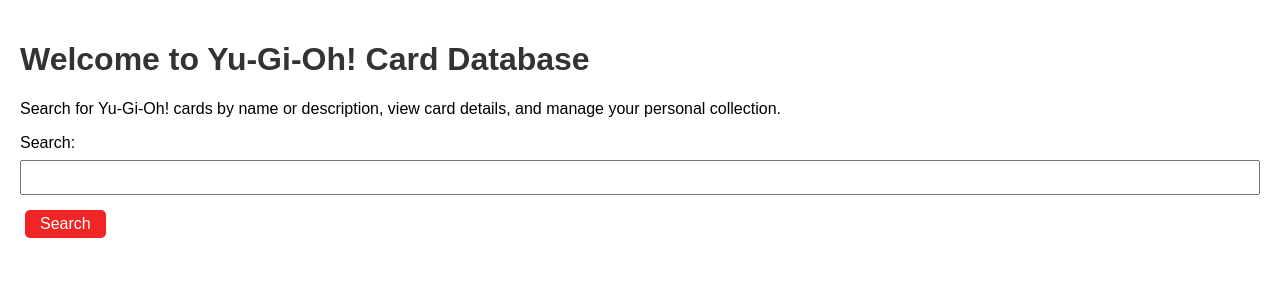
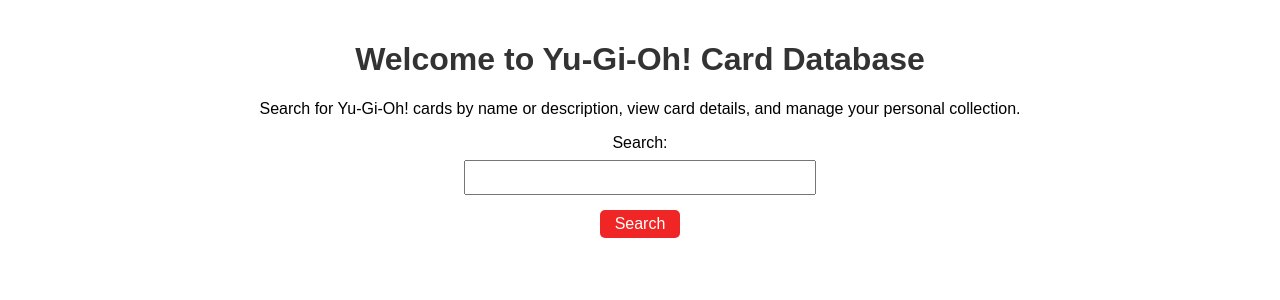
Before and after one commit to vrudyy/yugioh-webapp, a Flask app: page / in a window 1280 px wide. Shown: the part 46-346 px from the top of the page. Run offline with Flask 3, Linux system fonts and the light colour scheme.

Commit message:
fixing bugs

```diff
--- a/static/css/styles.css
+++ b/static/css/styles.css
@@ -111,6 +111,17 @@
   border: 3px solid #555;
 }
 
+.main_page_form {
+    display: flex;
+    flex-direction: column;
+    justify-content: center;
+    align-items: center;
+    text-align: center;
+}
+
+.main_page {
+    text-align:center;
+}
 /* Center the form on the screen */
 .form-container {
     display: flex;
--- a/templates/index.html
+++ b/templates/index.html
@@ -4,11 +4,17 @@
 {% block title %}Welcome to Yu-Gi-Oh! Card Database{% endblock %}
 
 {% block content %}
+<div class="main_page">
     <h1>Welcome to Yu-Gi-Oh! Card Database</h1>
     <p>Search for Yu-Gi-Oh! cards by name or description, view card details, and manage your personal collection.</p>
+    <div class="main_page_form">
         <form action="/search" method="get">
             <label for="query">Search:</label>
             <input type="text" id="query" name="query" required>
             <button type="submit">Search</button>
         </form>
+    </div>
+</div>
+
+
 {% endblock %}
```
Lines whose indentation alone changed are shown as unchanged.
